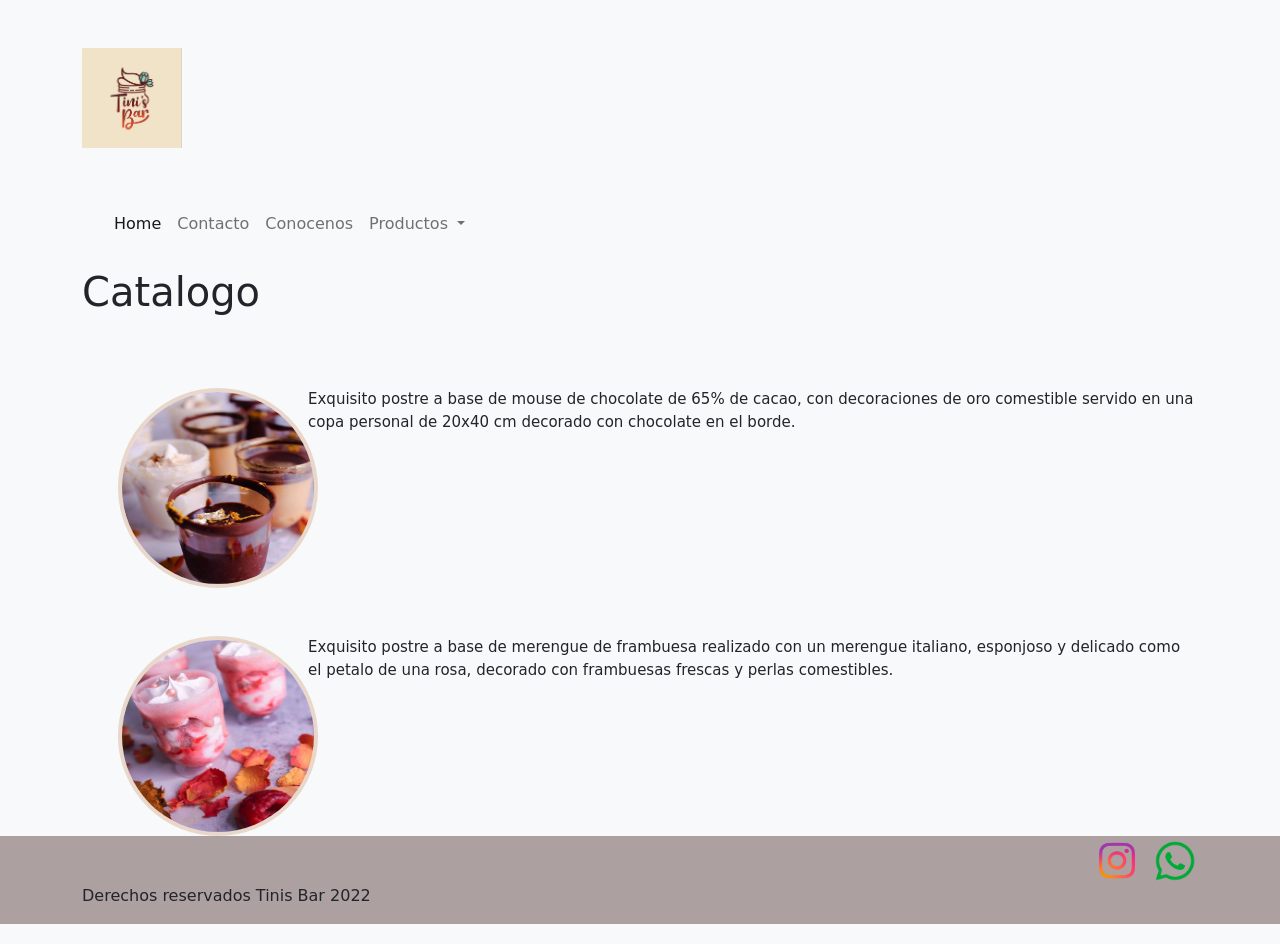
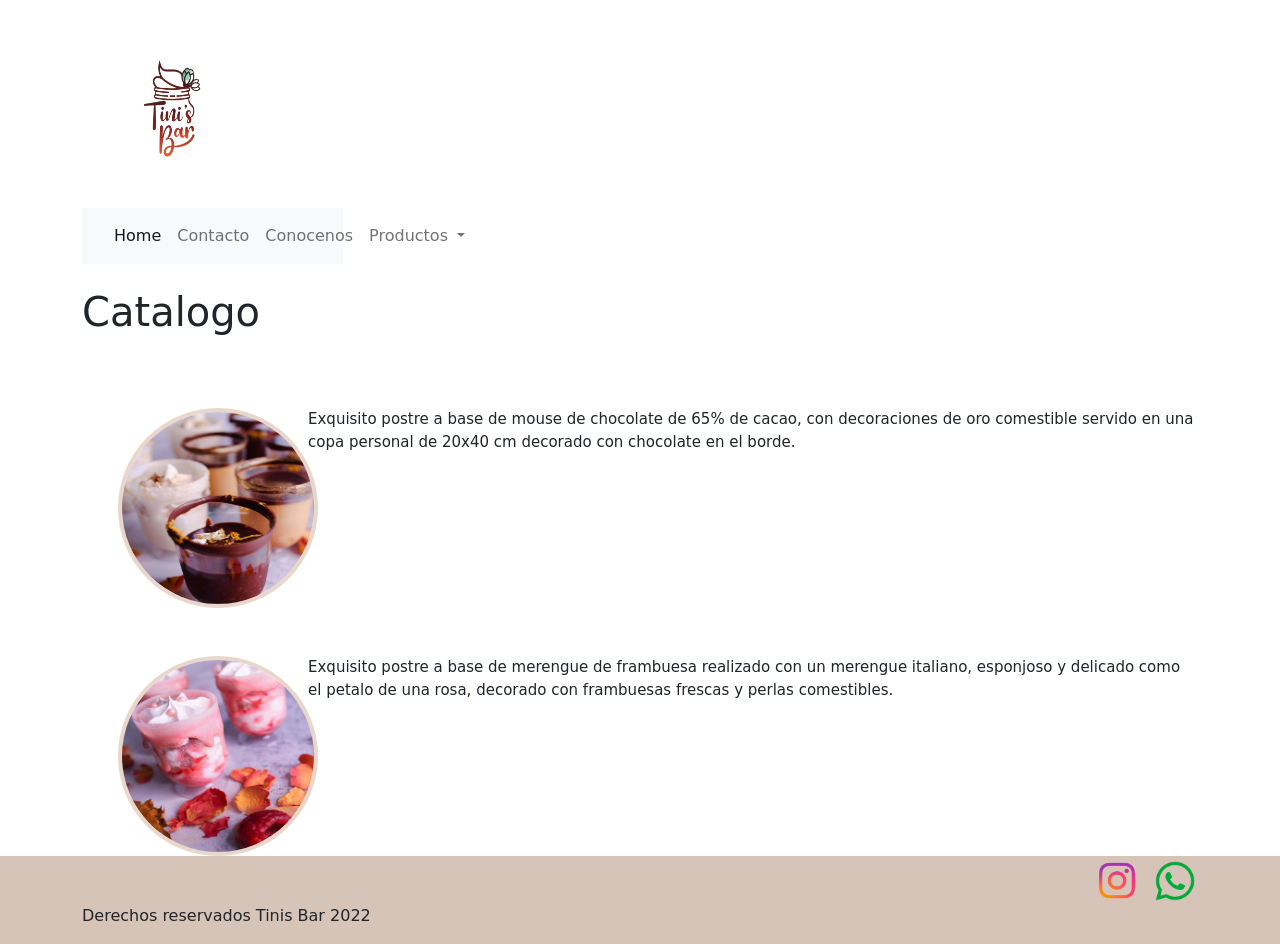
Before and after one commit to TrellixVulnTeam/Tinis-Bar-SASS_4P5Q, a website: page postres.html in a window 1280 px wide. Drawn offline with Linux system fonts and the light colour scheme; a web font is replaced by a local one.

Commit message:
SE AÑADIÓ NUEVO LOGO, COLORES DE FOOTER

```diff
--- a/postres.html
+++ b/postres.html
@@ -14,18 +14,15 @@
     <link rel="stylesheet" href="css1/estilos.css">
     <title>Tinis Bar | Catalogo | Postres</title>
   </head>
-  <body class="bg-light">
-    <div class="container-fluid">
+  <body>
+    <div class="container-fluid color-fondo">
     <div class="container">
         <div class="row">
-        <div class="col-md-12">
-        <header class="py-5">
-            <img src="imagenes/logo.jpeg" alt="Logo tinis bar" class="logo">
-        </header>
-        </div>
-        </div>
+        <div class="col-md-6">
+        <header class="py-2">
+            <img src="imagenes/tinis bar logo.jpeg" alt="Logo tinis bar" class="logo">
             <div class="row">
-        <div class="col-md-12">
+              <div class="col-md-6">
               <nav class="navbar navbar-expand-lg navbar-light bg-light">
                   <div class="container-fluid">
                     <button class="navbar-toggler" type="button" data-bs-toggle="collapse" data-bs-target="#navbarNavDropdown" aria-controls="navbarNavDropdown" aria-expanded="false" aria-label="Toggle navigation">
@@ -55,6 +52,9 @@
                     </div>
                   </div>
                 </nav>
+              </div>
+              </div>
+        </header>
         </div>
         </div>
     </div>
--- a/scss/estilos.scss
+++ b/scss/estilos.scss
@@ -16,7 +16,10 @@ $redes:(texto1: 20px, texto2: 15px, texto3: 40px);
     background-color: #E0CECE;
 } */
 .color-fondo-2 {
-    background-color: #ADA0A0;
+    background-color: #D6C4B8;
+}
+.fondo-3 {
+    background-color: #F2E6D8;
 }
 .tamano {
     font-size: 10px;
@@ -30,8 +33,8 @@ body {
 }
 
 .logo {
-    width: $ancho2*2;
-    height: $largo2*2;
+    width: $ancho2*4;
+    height: $largo2*4;
 }
 
 .torta1 {
@@ -69,7 +72,7 @@ font-size: 25px;
     width: $width;
 }
 .pasteleria {
-    @include sizes(800px, 400px)
+    @include sizes(600px, 300px)
 }
 .ig {
     width: 70px;
```
Also changed, not shown: conocenos.html (+9 -9 lines), contacto.html (+9 -9 lines), index.html (+3 -3 lines), tortas.html (+8 -8 lines), css1/estilos.css, imagenes/logo tinis bar.jpeg (added), imagenes/tinis bar logo.jpeg (added). Lines whose indentation alone changed are shown as unchanged.
